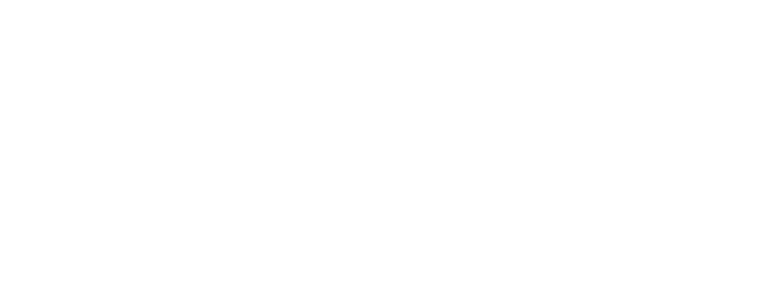
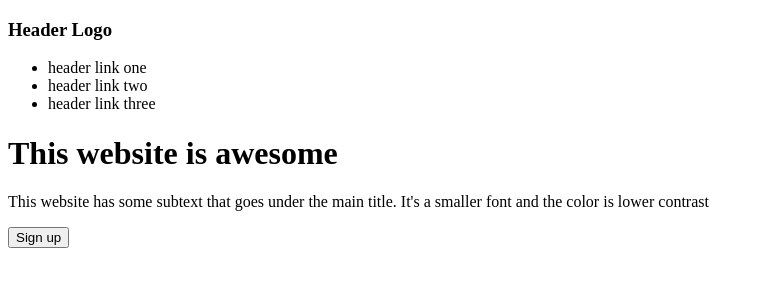
Before and after one commit to jpadden01/odin-landing-page, a plain HTML site: page index.html in a window 1280 px wide. Shown: the whole page, without its empty margins (0-762 px from the left). Drawn offline with Linux system fonts and the light colour scheme.

Commit message:
Add content for the header section

```diff
--- a/index.html
+++ b/index.html
@@ -8,11 +8,23 @@
 <body>
     <div class="header">
         <div class="nav">
+            <h3>Header Logo</h3>
 
+            <ul>
+                <li>header link one</li>
+                <li>header link two</li>
+                <li>header link three</li>
+            </ul>
         </div>
 
         <div class="hero">
+            <div class="hero-left">
+                <h1>This website is awesome</h1>
+                <p>This website has some subtext that goes under the main title. It's a smaller font and the color is lower contrast</p>
+                <button>Sign up</button>
+            </div>
 
+            <img>
         </div>
     </div>
 
```
